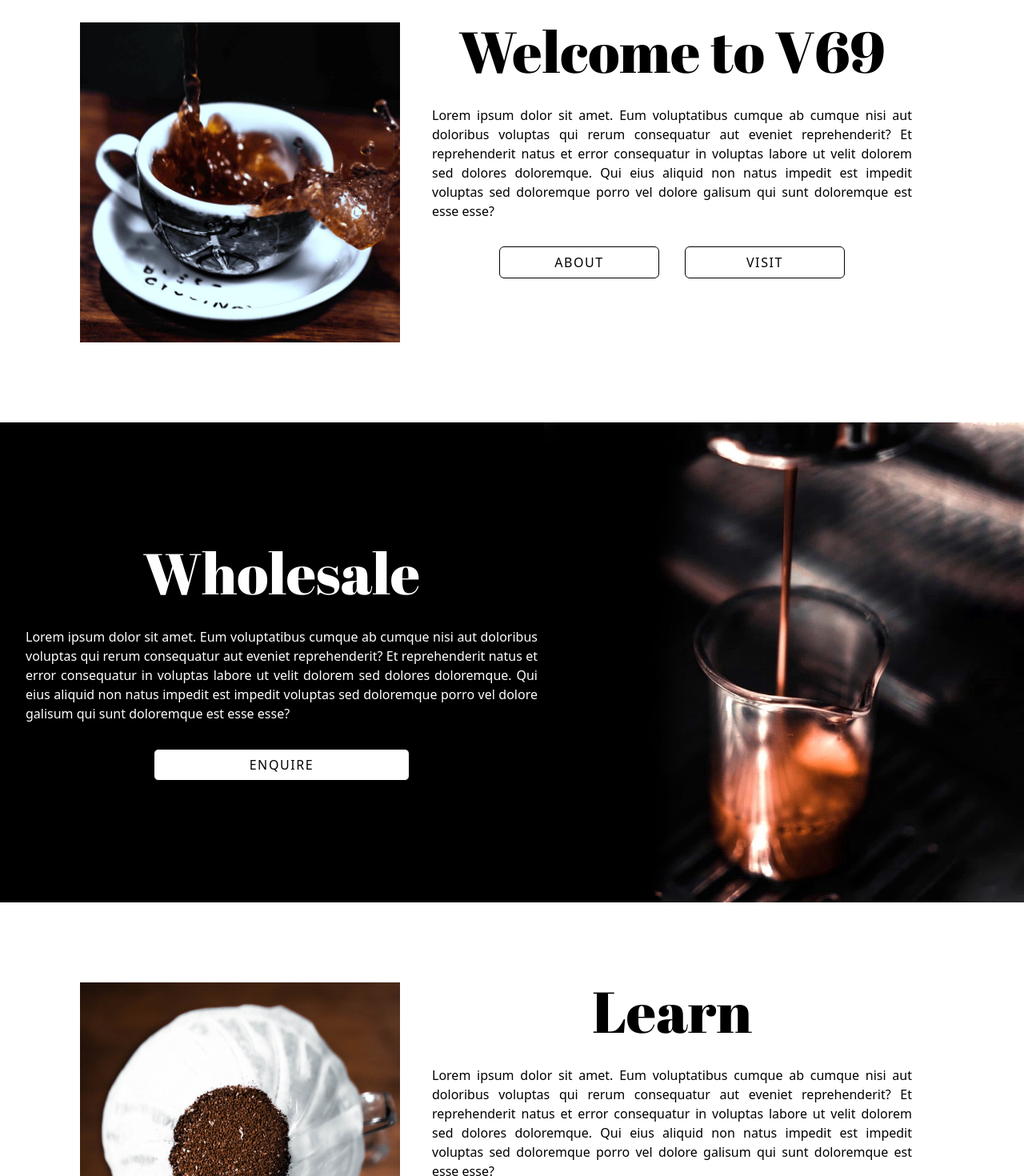
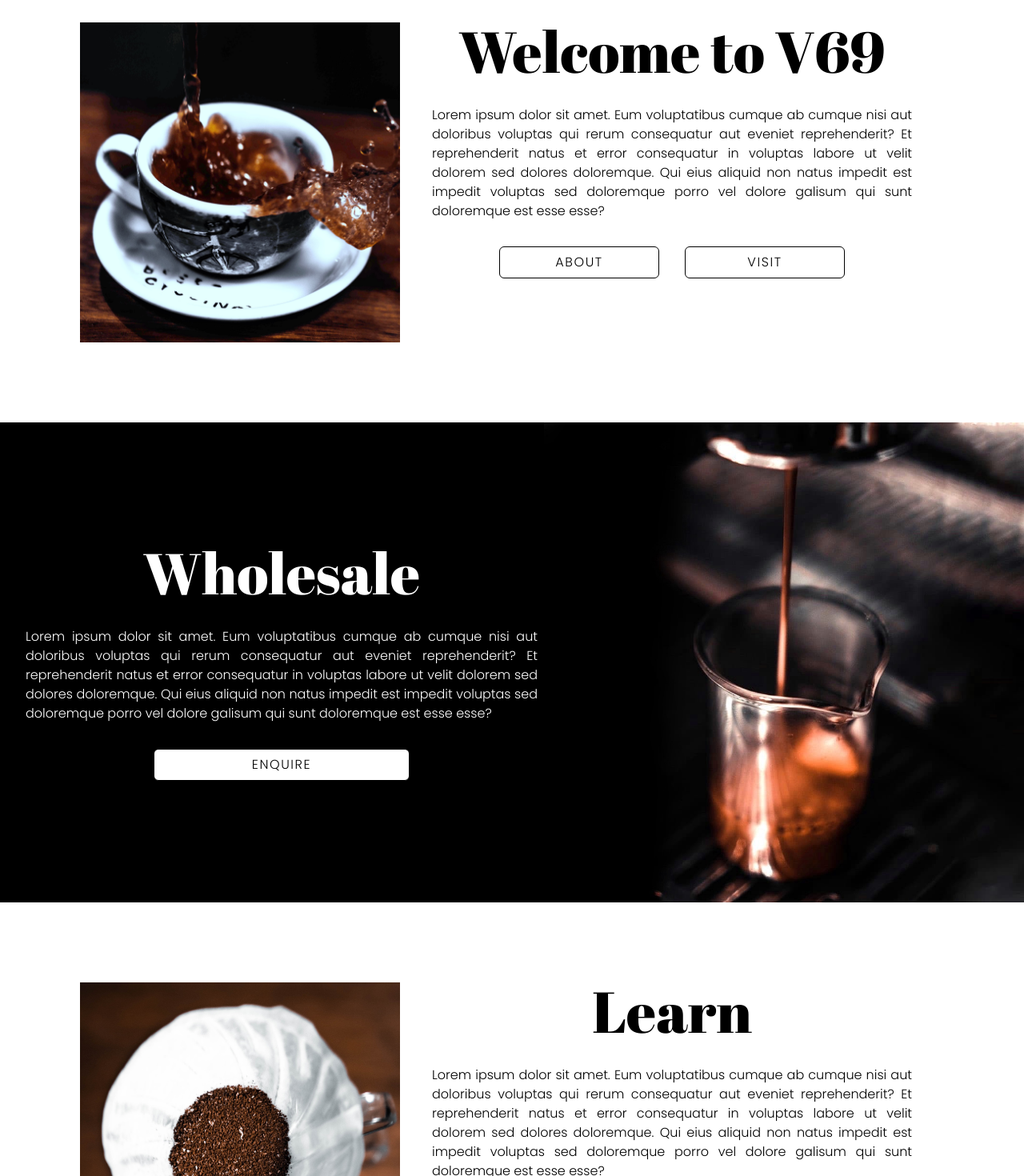
Before and after one commit to brendino500/v69-storefront-2022, a Next.js app: page / in a window 1280 px wide. Shown: the part 720-2190 px from the top of the page at 80% size. Built offline with nearby package versions, Linux system fonts and the light colour scheme.

Commit message:
fix: Update font-body

```diff
--- a/src/components/Button/index.js
+++ b/src/components/Button/index.js
@@ -3,7 +3,7 @@ import { twMerge } from 'tailwind-merge'
 function Button({ href, onClick, children, className, secondary }) {
   const buttonStyle = secondary ? 'btn-secondary' : 'btn-primary'
   const sharedClassName = twMerge(
-    'text-body text-center h-10 w-80 uppercase tracking-widest rounded-md hover:rounded-none hover:transition-all hover:duration-500',
+    'font-body text-center h-10 w-80 uppercase tracking-widest rounded-md hover:rounded-none hover:transition-all hover:duration-500',
     buttonStyle,
     className
   )
--- a/src/views/HomePage/About/index.js
+++ b/src/views/HomePage/About/index.js
@@ -20,7 +20,7 @@ function AboutSection() {
           <Title element="h2" className="">
             {title}
           </Title>
-          <p className="text-body my-8 text-justify">{content}</p>
+          <p className="font-body my-8 text-justify">{content}</p>
           <div className="flex items-start justify-start flex-row">
             <Button
               secondary="true"
--- a/src/views/HomePage/Learn/index.js
+++ b/src/views/HomePage/Learn/index.js
@@ -21,7 +21,7 @@ function LearnSection() {
           <Title element="h2" className="">
             {title}
           </Title>
-          <p className="text-body my-8 text-justify">{content}</p>
+          <p className="font-body my-8 text-justify">{content}</p>
           <div className="flex items-start justify-start flex-row">
             <Button
               secondary="true"
--- a/src/views/HomePage/Wholesale/index.js
+++ b/src/views/HomePage/Wholesale/index.js
@@ -28,7 +28,7 @@ function WholesaleSection() {
           <Title element="h2" className="text-white">
             {title}
           </Title>
-          <p className="text-body my-8 text-justify text-white">{content}</p>
+          <p className="font-body my-8 text-justify text-white">{content}</p>
           <Button secondary="true">{cta}</Button>
         </div>
       </div>
```
